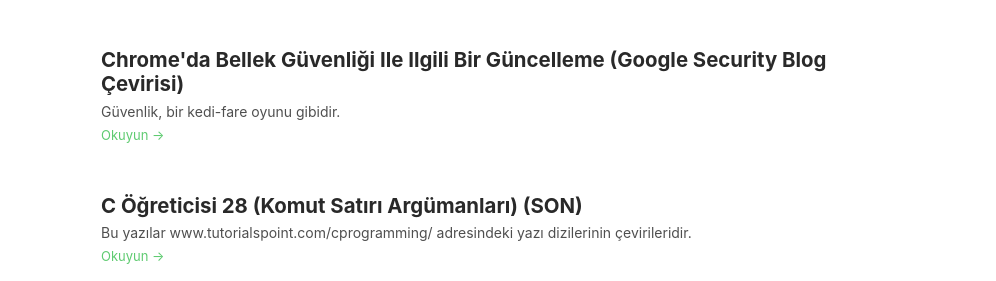
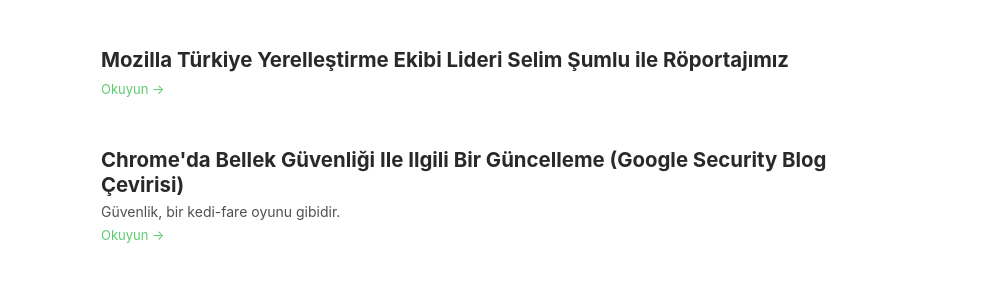
Before and after one commit to Mozilla-Turkey/blog, a plain HTML site: page blog-list.html in a window 1280 px wide. Shown: the top 281 px of the page, 284-1280 px from the left. Drawn offline with Linux system fonts and the light colour scheme.

Commit message:
Update blog-list.html

```diff
--- a/blog-list.html
+++ b/blog-list.html
@@ -62,6 +62,17 @@
 		    <div class="container">
 			    <div class="item mb-5">
 				    <div class="media">
+
+				    	<div class="media-body">
+						    <h3 class="title mb-1"><a href="an-update-on-chrome.html">Mozilla Türkiye Yerelleştirme Ekibi Lideri Selim Şumlu ile Röportajımız</a></h3>
+						    <div class="intro"></div>
+						    <a class="more-link" href="selim-sumlu-ile-roportaj.html">Okuyun &rarr;</a>
+					    </div><!--//media-body-->
+				    </div><!--//media-->
+			    </div><!--//item-->
+			    <div class="item mb-5">
+				    <div class="media">
+
 
 						<div class="media-body">
 						    <h3 class="title mb-1"><a href="an-update-on-chrome.html">Chrome'da Bellek Güvenliği Ile Ilgili Bir Güncelleme (Google Security Blog Çevirisi)</a></h3>
```
